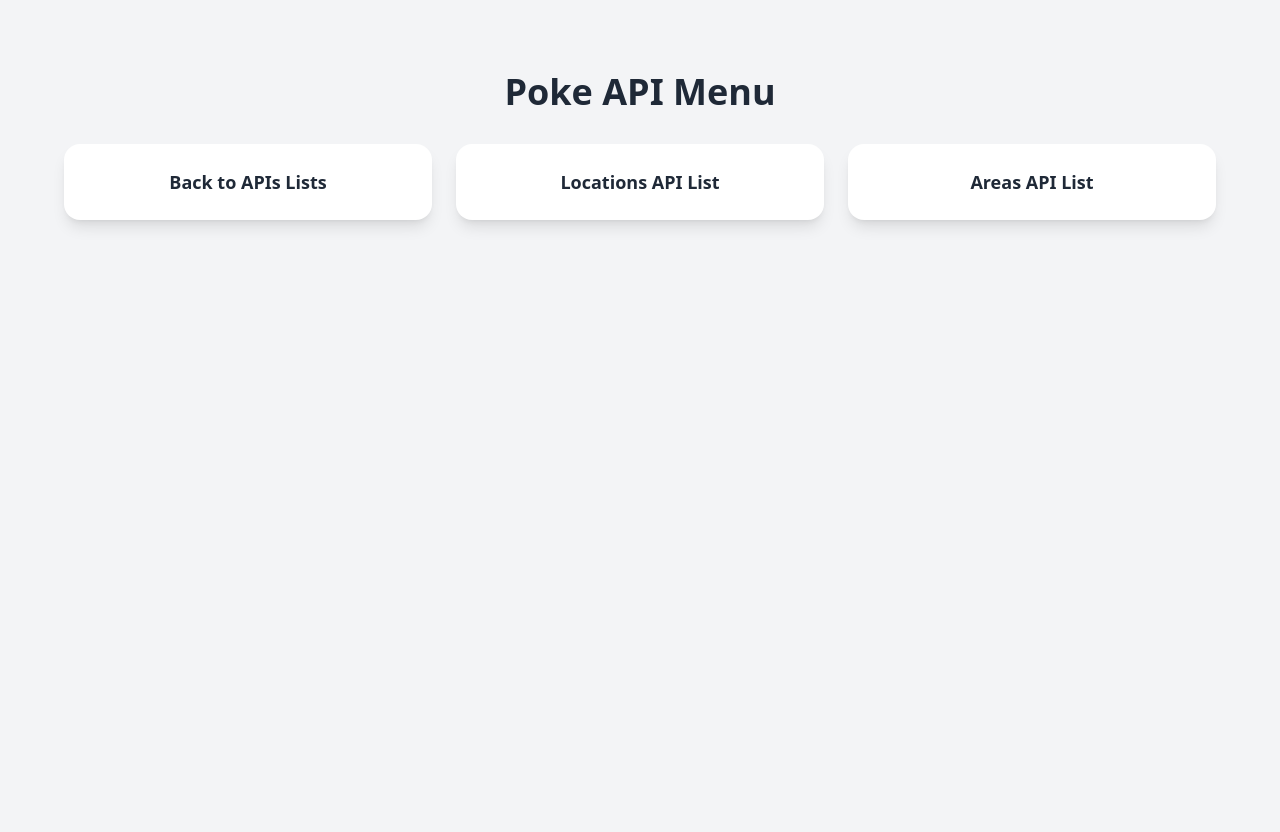
After one commit to TokiSyt/pokeAPI, a Django app: template pokedexTool/apps/api/templates/api/locations_areas.html in a window 1280 px wide. The commit adds this page. Run offline with Django 5.2, Linux system fonts and the light colour scheme; the template is opened without the code that fills it, so the values that code supplies are empty; some libraries are stand-ins or nearby versions.

Commit message:
minor fix

```diff
--- /dev/null
+++ b/pokedexTool/apps/api/templates/api/locations_areas.html
@@ -0,0 +1,23 @@
+{% extends "base.html" %}
+
+{% block content %}
+<div class="min-h-screen bg-gray-100 flex flex-col items-center py-10">
+  <h1 class="text-4xl font-extrabold text-gray-800 mb-8">Poke API Menu</h1>
+
+  <div class="grid grid-cols-1 sm:grid-cols-2 md:grid-cols-3 gap-6 w-full max-w-6xl">
+
+    <a href="{% url 'api:api-menu' %}" class="bg-white shadow-lg rounded-2xl p-6 text-center hover:bg-gray-50 transition">
+      <p class="text-gray-800 font-semibold text-lg">Back to APIs Lists</p>
+    </a>
+
+    <a href="{% url 'api:api-locations-list' %}" class="bg-white shadow-lg rounded-2xl p-6 text-center hover:bg-gray-50 transition">
+      <p class="text-gray-800 font-semibold text-lg">Locations API List</p>
+    </a>
+
+    <a href="{% url 'api:api-areas-list' %}" class="bg-white shadow-lg rounded-2xl p-6 text-center hover:bg-gray-50 transition">
+      <p class="text-gray-800 font-semibold text-lg">Areas API List</p>
+    </a>
+  </div>
+
+</div>
+{% endblock content %}
```
Also changed, not shown: pokedexTool/apps/api/templates/api/api_menu.html (+4 -4 lines).
